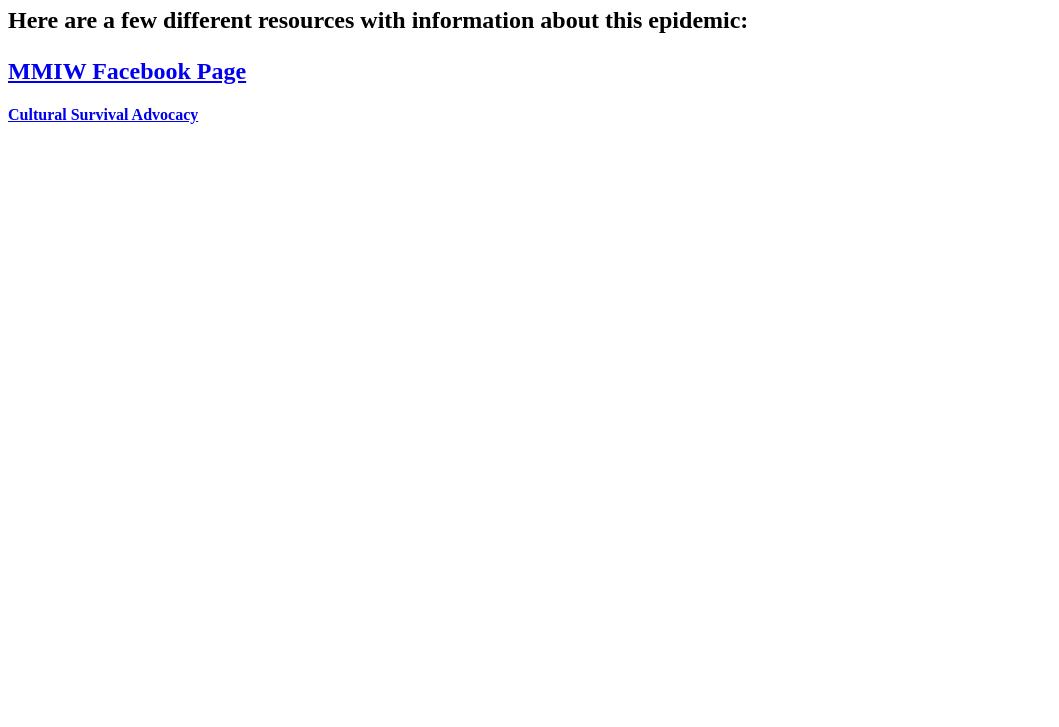
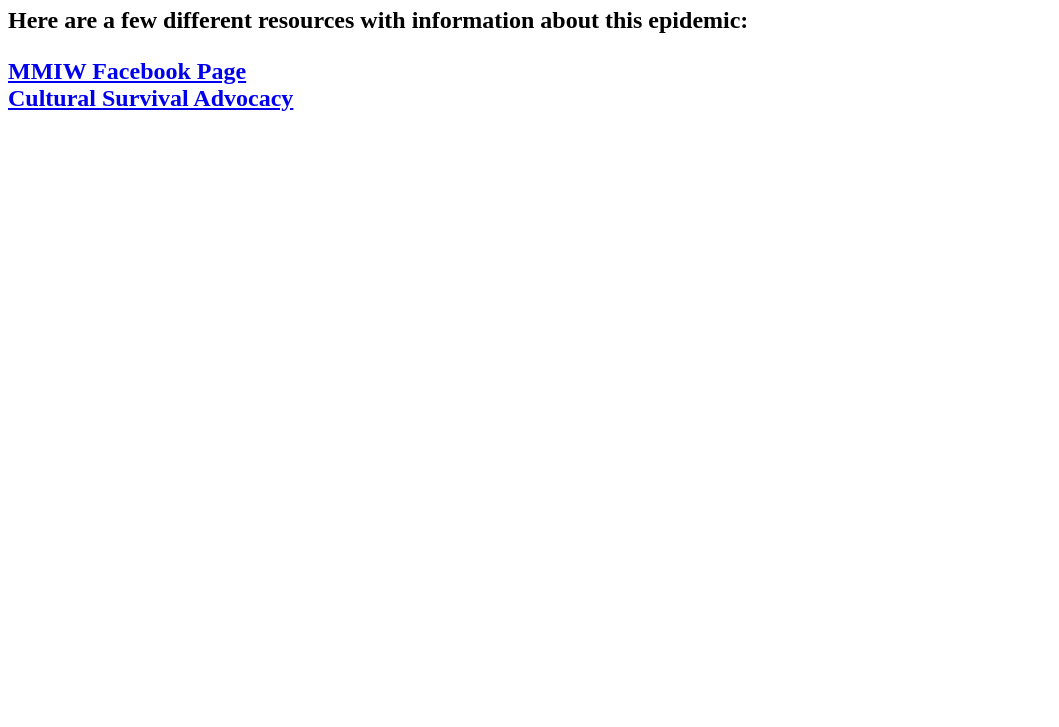
Before and after one commit to apricityandwanderlust/MMIW, a plain HTML site: page index.html in a window 1280 px wide. Shown: the part 73-800 px from the top of the page, without its empty margins (0-1059 px from the left). Drawn offline with Linux system fonts and the light colour scheme.

Commit message:
font size change

```diff
--- a/index.html
+++ b/index.html
@@ -11,8 +11,8 @@
 <body>
     <h1>Missing And Murdered Indigenous Women and Girls</h1>
     <h2>Here are a few different resources with information about this epidemic:</p>
-    <a target="_blank" href="https://www.facebook.com/mmiwusa/">MMIW Facebook Page</a>
-   <h4> <a target="_blank" href="https://www.culturalsurvival.org/programs/advocacy">Cultural Survival Advocacy</a></h3>
+    <a target="_blank" href="https://www.facebook.com/mmiwusa/">MMIW Facebook Page</a><br>
+    <a target="_blank" href="https://www.culturalsurvival.org/programs/advocacy">Cultural Survival Advocacy</a>
 
 
 </body>
```
